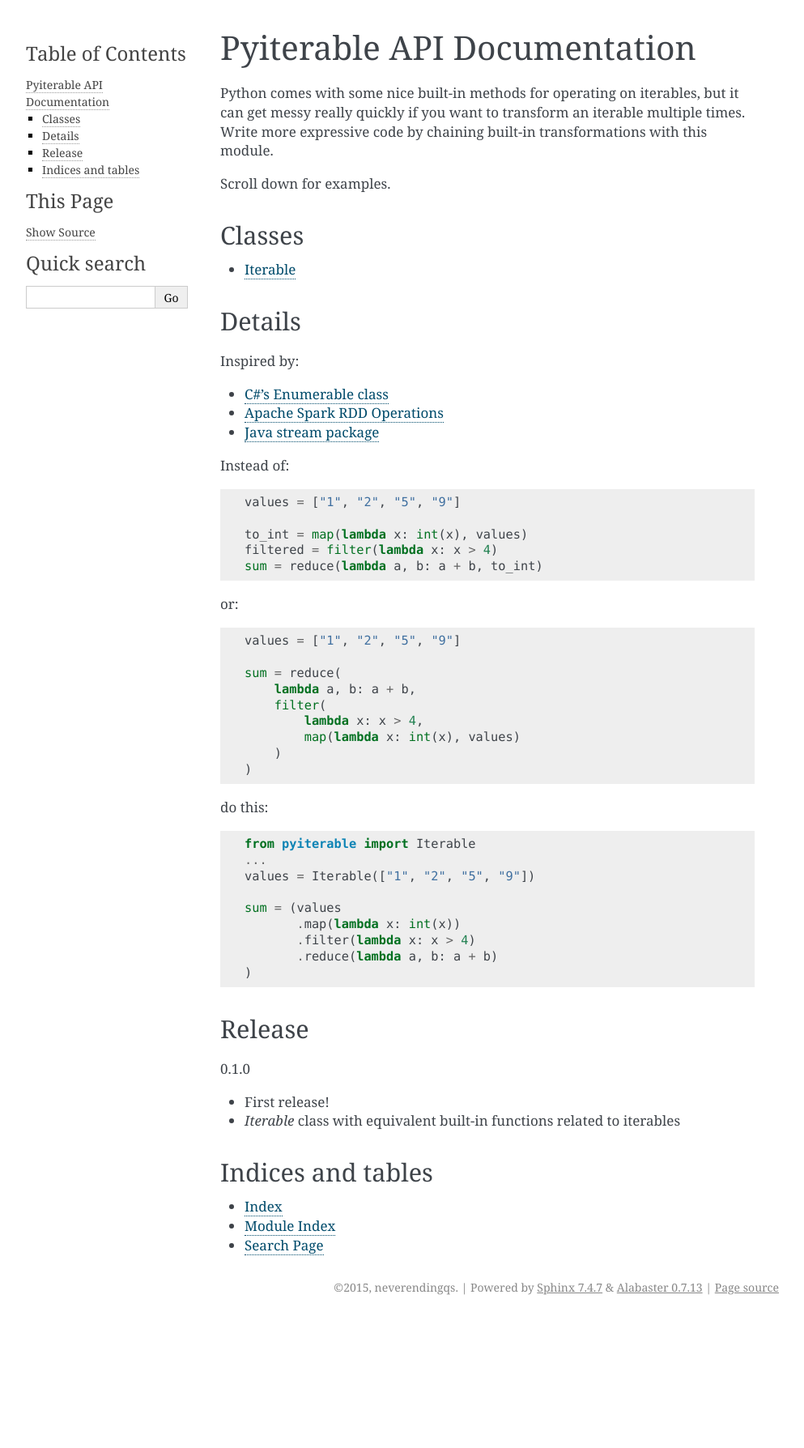
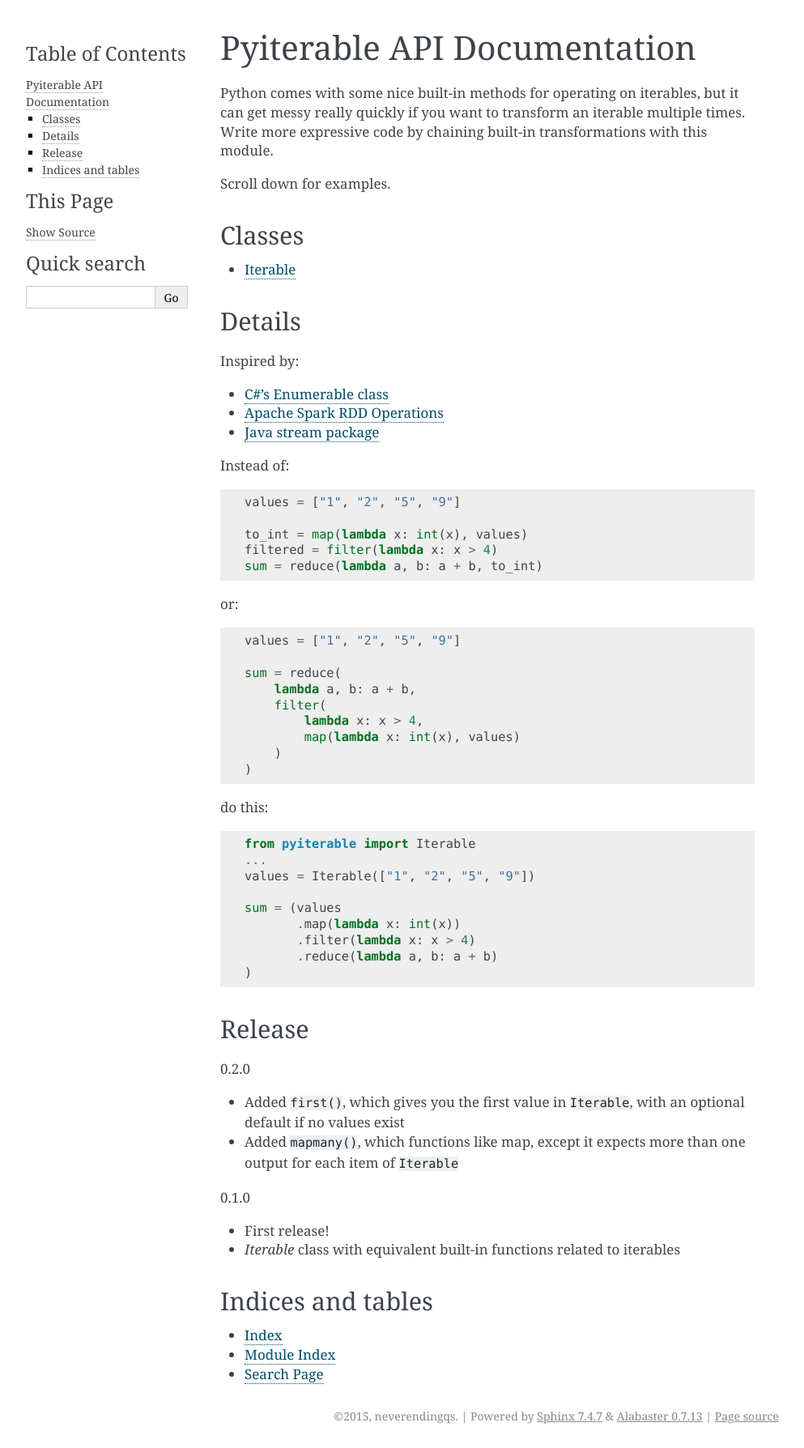
Before and after one commit to neverendingqs/pyiterable, a Sphinx documentation site: the page built from docs/index.rst, in a window 1280 px wide. Shown: the whole page at 81% size, without its empty margins (148-1141 px from the left). Built offline with Sphinx 7.4.7, drawn with Linux system fonts in a browser that asks for light colours; before the commit the page ends 1629 px from its top, so only the background shows below that.

Commit message:
Added release notes for 0.2.0.

```diff
--- a/docs/index.rst
+++ b/docs/index.rst
@@ -64,6 +64,11 @@ do this:
 Release
 -------
 
+0.2.0
+
+* Added ``first()``, which gives you the first value in ``Iterable``, with an optional default if no values exist
+* Added ``mapmany()``, which functions like map, except it expects more than one output for each item of ``Iterable``
+
 0.1.0
 
 * First release!
```
